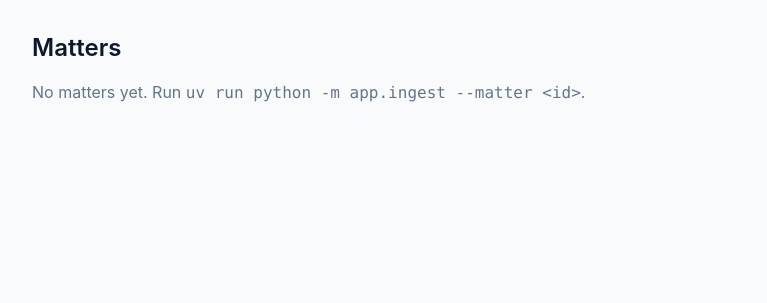
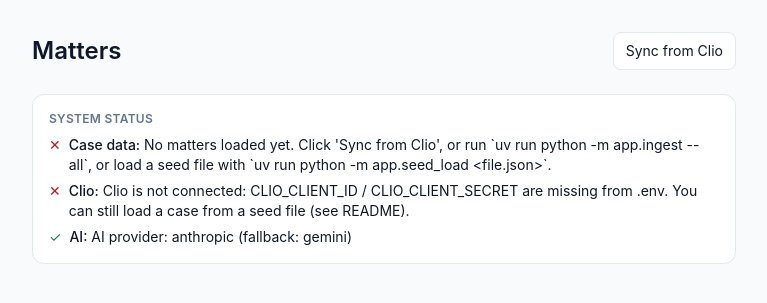
Before and after one commit to rsm-ytiwari/swans-hackathon-2026, a FastAPI app: page / in a window 1280 px wide. Shown: the top 303 px of the page, without its empty margins (256-1023 px from the left). Run offline with FastAPI, Linux system fonts and the light colour scheme; data that the repository does not hold is empty.

Commit message:
Sync all matters from Clio, plain-language system status with fix instructions for missing keys/credentials

```diff
--- a/app/web/firm.py
+++ b/app/web/firm.py
@@ -6,7 +6,7 @@ from datetime import date, timedelta
 
 from fastapi import APIRouter, Request
 
-from app.core import digest, facts, jobs
+from app.core import digest, facts, jobs, status
 from app.web.deps import templates, today
 
 router = APIRouter()
@@ -97,6 +97,7 @@ def firm_view(request: Request, mid: int, since: str | None = None):
         "summary": facts.field_value(con, mid, "summary"),
         # AI blocks come from the background job; until it finishes the page shows "running".
         "ai_status": (ai := jobs.ensure(mid, t)),
+        "ai_check": status.ai(),
         "bottom_line": digest.bottom_line(con, mid, t) if ai["status"] == "done" else None,
         "do_next": [(x, _short_task(x.name, x.waiting_on)) for x in do_next[:5]], "do_next_more": max(0, len(do_next) - 5),
         "money": money,
--- a/app/web/main.py
+++ b/app/web/main.py
@@ -6,13 +6,14 @@ Routes owned here are shared by both views: matter picker, click-to-source, docu
 Firm view routes live in app/web/firm.py, provider view routes in app/web/provider.py.
 """
 
+import threading
 from pathlib import Path
 
 from fastapi import FastAPI, HTTPException, Request
 from fastapi.responses import RedirectResponse
 from fastapi.staticfiles import StaticFiles
 
-from app.core import facts
+from app.core import facts, status
 from app.web import firm, provider
 from app.web.deps import serve_document, templates
 
@@ -22,13 +23,34 @@ app.include_router(firm.router)
 app.include_router(provider.router)
 
 
+_sync: dict = {"status": "idle", "message": ""}
+
+
+def _run_sync() -> None:
+    """Pull every open matter from Clio (read-only) into the local store, then reset AI jobs."""
+    from app.clio.client import ClioClient
+    from app.ingest import ingest_all
+    try:
+        ids = ingest_all(ClioClient())
+        _sync.update(status="done", message=f"Synced {len(ids)} matter(s) from Clio.")
+    except Exception as e:  # show the real reason (missing credentials, not authorized, network)
+        _sync.update(status="error", message=f"Sync failed: {type(e).__name__}: {str(e)[:300]}")
+
+
 @app.get("/")
 def home(request: Request):
+    """Every loaded matter, plus a plain-language status of Clio, data and AI (what's missing and how to fix it)."""
     con = facts.connect()
-    ms = facts.matters(con)
-    if len(ms) == 1:
-        return RedirectResponse(f"/m/{ms[0]['clio_id']}")
-    return templates.TemplateResponse(request, "home.html", {"matters": ms})
+    return templates.TemplateResponse(request, "home.html", {
+        "matters": facts.matters(con), "checks": status.all_checks(), "sync": _sync})
+
+
+@app.post("/sync")
+def sync():
+    if _sync["status"] != "running":
+        _sync.update(status="running", message="Syncing from Clio…")
+        threading.Thread(target=_run_sync, daemon=True).start()
+    return RedirectResponse("/", status_code=303)
 
 
 @app.get("/source/{clio_type}/{clio_id}")
--- a/app/web/templates/firm/index.html
+++ b/app/web/templates/firm/index.html
@@ -35,7 +35,7 @@
     <p class="mt-2 text-sm text-muted animate-pulse">AI analysis running… everything else on this page is already live. This refreshes on its own.</p>
     <meta http-equiv="refresh" content="8">
     {% else %}
-    <p class="mt-2 text-sm text-muted">AI is off (no provider available{{ ": " ~ ai_status.error if ai_status.error }}). Everything else on this page is computed directly from the case system.</p>
+    <p class="mt-2 text-sm text-bad">{{ ai_check.message if not ai_check.ok else "AI analysis failed: " ~ (ai_status.error or "the provider returned no usable answer") ~ ". Everything else on this page is computed directly from the case system." }}</p>
     {% endif %}
   </section>
 
--- a/app/web/templates/home.html
+++ b/app/web/templates/home.html
@@ -1,14 +1,29 @@
 {% extends "base.html" %}
 {% block body %}
-<main class="max-w-3xl mx-auto p-8">
-  <h1 class="text-2xl font-semibold">Matters</h1>
-  <ul class="mt-4 space-y-2">
+<main class="max-w-3xl mx-auto p-8 space-y-6">
+  <div class="flex items-center justify-between">
+    <h1 class="text-2xl font-semibold">Matters</h1>
+    <form method="post" action="/sync"><button class="rounded-lg border border-line bg-white px-3 py-2 text-sm hover:border-brand" {{ 'disabled' if sync.status == 'running' }}>
+      {{ 'Syncing…' if sync.status == 'running' else 'Sync from Clio' }}</button></form>
+  </div>
+  {% if sync.message %}<p class="text-sm {{ 'text-bad' if sync.status == 'error' else 'text-muted' }}">{{ sync.message }}</p>
+  {% if sync.status == 'running' %}<meta http-equiv="refresh" content="5">{% endif %}{% endif %}
+
+  <ul class="space-y-2">
     {% for m in matters %}
     <li><a class="text-brand underline" href="/m/{{ m.clio_id }}">{{ m.display_number }} · {{ m.client_name }}</a>
       <span class="text-muted text-sm">({{ m.stage_name }})</span></li>
-    {% else %}
-    <li class="text-muted">No matters yet. Run <code>uv run python -m app.ingest --matter &lt;id&gt;</code>.</li>
     {% endfor %}
   </ul>
+
+  <section class="rounded-xl border border-line bg-white p-4">
+    <h2 class="text-xs font-semibold uppercase tracking-wide text-muted">System status</h2>
+    <ul class="mt-2 space-y-1.5 text-sm">
+      {% for c in checks %}
+      <li class="flex gap-2"><span class="{{ 'text-ok' if c.ok else 'text-bad' }}">{{ '✓' if c.ok else '✕' }}</span>
+        <span><span class="font-medium">{{ c.name }}:</span> {{ c.message }}</span></li>
+      {% endfor %}
+    </ul>
+  </section>
 </main>
 {% endblock %}
```
Also changed, not shown: app/core/status.py (added, +38 -0 lines), app/ingest.py (+14 -0 lines), plan/LOG.md (+1 -0 lines), README.md.
